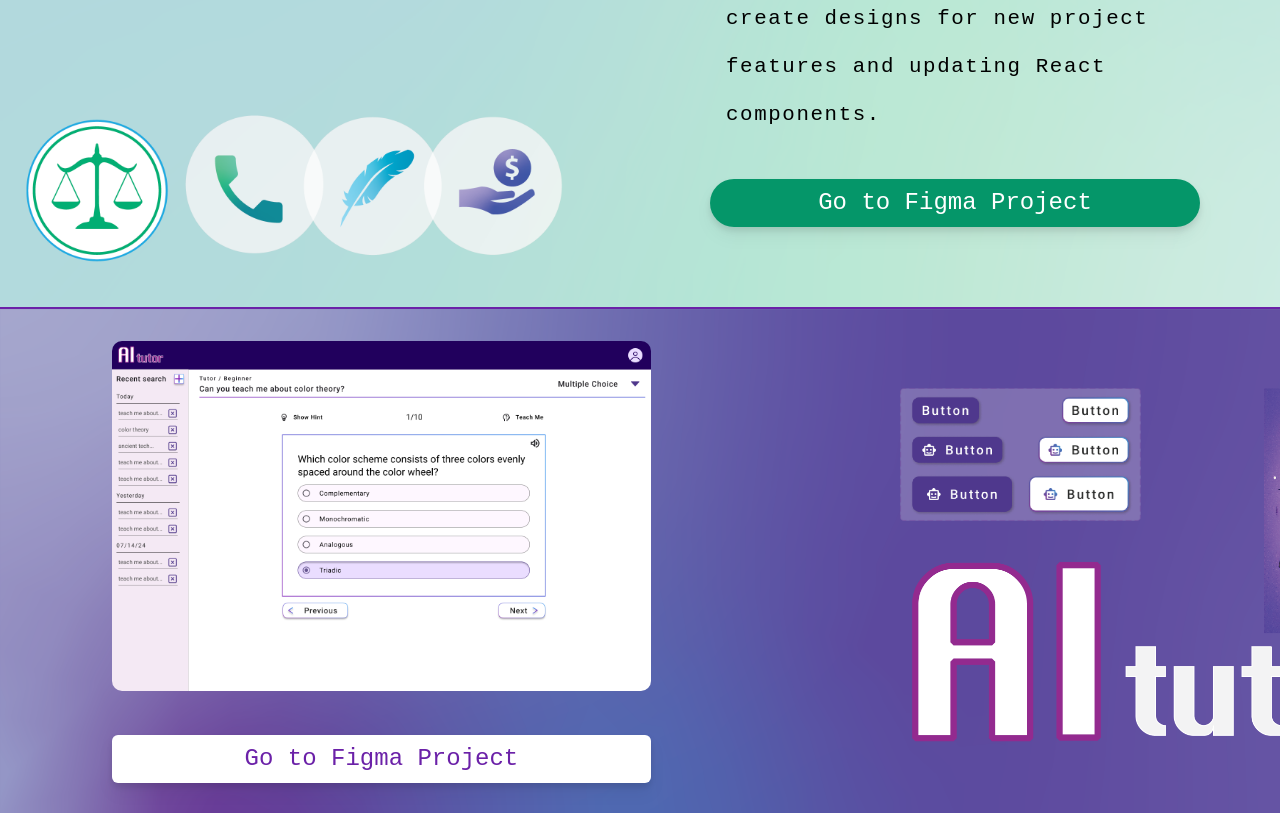
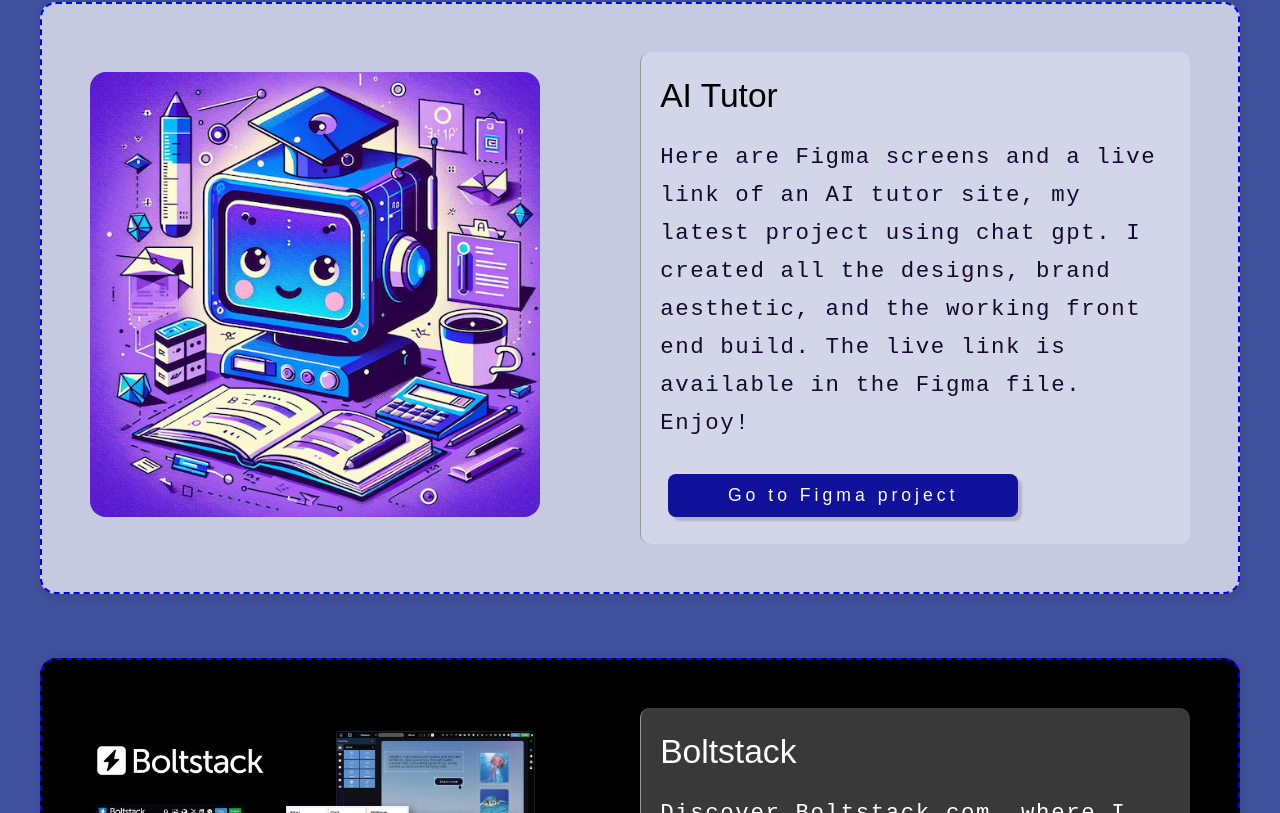
Before and after one commit to ShyFidelity/jillian_codes, a React (Create React App) app: page / in a window 1280 px wide. Shown: the part 1667-2480 px from the top of the page. Built offline with nearby package versions, Linux system fonts and the light colour scheme.

Commit message:
fixed bolstakc

```diff
--- a/src/App.js
+++ b/src/App.js
@@ -178,7 +178,9 @@ const App = () => {
             {" "}
             <h2 className="text-white pl-10">Work</h2>
           </div>
-          <div
+
+          <div className="weird-cards">
+          {/* <div
             className="legacy bg-white w-full flex flex-row justify-end items-end "
             style={{
               background: "rgb(143 141 193)",
@@ -208,8 +210,8 @@ const App = () => {
                 Go to Figma Project
               </a>
             </div>
-          </div>
-          <div
+          </div> */}
+          {/* <div
             className="AI w-full flex flex-row p-4 bg-center border-t-2 border-purple-800"
             style={{
               background: "rgb(143 141 193)",
@@ -234,9 +236,9 @@ const App = () => {
               </a>
             </div>
             <div className="flex flex-col"> </div>
-          </div>
+          </div> */}
 
-          <div className="Boltstack p-12 w-full bg-black p-5 flex flex-row border-t-2 border-t-white">
+          {/* <div className="Boltstack p-12 w-full bg-black p-5 flex flex-row border-t-2 border-t-white">
             <div
               className="w-100 flex flex-row p-20 bg-center"
               style={{
@@ -272,9 +274,9 @@ const App = () => {
                 </a>
               </div>
             </div>
-          </div>
+          </div> */}
 
-          <div className="w-full flex flex-col flex flex-col">
+          {/* <div className="w-full flex flex-col flex flex-col">
             <div
               className="w-100 p-20  border-b-4 border-b-[#82b068]  bg-center"
               style={{
@@ -389,15 +391,17 @@ const App = () => {
               </div>
             </div>
             </div>
-
+</div> */}
 
           </div>
 
-          {/* <Card
+           <Card
+           backgroundImg={LegacyBG}
             imgSrc={JillianGif}
             imgAlt="lawyer app"
             title="Legacy Architects"
-            info="Recent collaborative Figma project for estate planning lawyers."
+            info="  Recent project using Figma to create designs for new project
+                features and updating React components."
             link="https://www.figma.com/design/369OzhMUnxL4gwjOdFPaYy/Updated-App-Designs?node-id=225-106834&t=zRooO2IHEXvbEkVG-1"
             buttonText="Go to Figma project"
             style={{
@@ -408,26 +412,29 @@ const App = () => {
               borderRadius: "8px",
               textAlign: "center",
             }}
-          /> */}
+          />
 
-          {/* <Card
+    <Card
             imgSrc={AItutor}
             imgAlt="a cute pictuer of a computer talking about AI"
             title="AI Tutor"
             info="Here are Figma screens and a live link of an AI tutor site, my latest project using chat gpt. I created all the designs, brand aesthetic, and the working front end build. The live link is available in the Figma file. Enjoy!"
             link="https://www.figma.com/design/IFub1w2Bx04gq61DbCnyt5/AI-TUTOR?node-id=37-3088&t=aIfRkgyvpJaP4cUd-1"
             buttonText="Go to Figma project"
-          /> */}
-          {/* <Card
-            imgSrc={Boltstack}
+          />
+          <Card
+            imgSrc={BSbg}
+          backgroundColor={"#000"}
+          titleStyle={{color:'white'}}
+          infoStyle={{color:'white'}}
             imgAlt="a screenshot of a Boltstack website talking about AI"
             title="Boltstack"
             info="Discover Boltstack.com, where I led marketing efforts and front-end development. I created everything on this site from graphics to functionality and CSS media queries for a mobile-friendly design. Built on internal low-code software."
             link="https://boltstack-dev.softwarebbd.com/"
             buttonText="Go to site"
-          /> */}
+          />
 
-          {/* <Card
+          <Card
             imgSrc={Edqualis}
             imgAlt="a screenshot of a Boltstack website talking about AI"
             title="Edqualis"
@@ -435,14 +442,32 @@ const App = () => {
        Reskinned the entire application on live site to give a more modern look. My case study and live site log in are available to see here."
             link="https://www.figma.com/design/LYvcCqLYk36RPN5SPsIYQW/EdQualis-Case-Study?node-id=0-1&t=4QYqBJPuMpC4UyST-1"
             buttonText="Go to Figma"
-          /> */}
-          {/* <Card
+          />
+     <Card
             imgSrc={WonderInk}
+            backgroundImg={WiBG}
+            insideColor={"#f0f0e9"}
+
             title="WonderInk Application"
-            info="WonderInk is a learning management system for leaders, parents, and students. I revamped the front-end interface to align with brand recognition, taking the lead in design decisions. Additionally, I developed the parent portal as a vital link between parents, students, and youth leaders, fostering continuous engagement in learning. Username: jillian@softwarebb.com / Password: Church100!"
+            info="WonderInk is a learning management system for leaders, parents, and students. I revamped the front-end interface to align with brand recognition, taking the lead in design decisions. Additionally, I developed the parent portal as a vital link between parents, students, and youth leaders, fostering continuous engagement in learning. "
             link="https://app.wonderink.org/?"
-            buttonText="Go to Website"
-          /> */}
+            buttonText="Demo Upon Request"
+          />
+     <Card
+
+            imgSrc={WIgames}
+            backgroundColor={"#f0f0e9"}
+            insideColor={"#f0f0e9"}
+
+            title="Game Design"
+            info="      Additionally, I developed the
+                  parent portal as a vital link between parents, students, and
+                  youth leaders, fostering continuous engagement in learning. I
+                  created and designed learning games and graphics.
+                  Demo Upon request."
+            link="https://app.wonderink.org/?"
+            buttonText="Go to Figma"
+          />
 
           <div className="Text p-24">
             <div className="flex justify-center">
--- a/src/components/Card.css
+++ b/src/components/Card.css
@@ -7,18 +7,22 @@
 @import url("https://fonts.googleapis.com/css2?family=Monofett&family=Orbitron:wght@400..900&family=Share+Tech+Mono&display=swap");
 
 .card-container {
-  width: 960px;
-  max-width: 960px;
+  width: 1200px;
+  max-width: 1200px;
+
+  padding: 3rem;
+margin-top: 2rem;
   border-radius: 1rem;
-
+  background-size: cover;
+  background-repeat: no-repeat;
   display: flex;
   flex-direction: row;
+  justify-content: space-between;
   box-shadow: 2px 2px 6px 2px #2b2a2b24;
   background-color: rgba(252, 252, 252, 0.708);
-  height: fit-content;
+  height: 100%;
   border: blue 2px dashed;
-  padding: 2rem;
-  margin-bottom: 2rem;
+    margin-bottom: 2rem;
 }
 
 .card-title {
@@ -31,12 +35,13 @@
   display: flex;
   flex-direction: column;
   align-items: start;
-  width: 40%;
+
 }
 
 .card-info {
-  font-size: 1rem;
-  line-height: 1.5;
+  font-size: 1.4rem;
+  line-height: 1.7;
+
   margin: 0;
   align-items: flex-start;
   color: rgb(20, 9, 47);
@@ -45,6 +50,8 @@
 
 .card-desc {
   width: 50%;
+  gap: 1rem;
+
   background-color: rgba(255, 255, 255, 0.224);
   border-left: #999 solid 1px;
   padding: 1.2rem;
@@ -58,8 +65,8 @@
 
 .card-img {
   width: auto;
-  max-width: 350px;
-  max-height: 300px;
+  max-width: 450px;
+  max-height: 450px;
   border-radius: 1rem;
   margin-top: 20px;
 }
@@ -73,6 +80,7 @@
   max-width: 350px;
   background-color: #10129c;
   margin: 0.5rem;
+  margin-top: 1rem;
   padding: 0.5rem;
   border-radius: 0.5rem;
   display: flex;
--- a/src/components/Card.jsx
+++ b/src/components/Card.jsx
@@ -10,21 +10,27 @@ export const Card = ({
   info,
   buttonText,
   link,
+  backgroundImg,
+  backgroundColor,
+  insideColor,
+  titleStyle, // new prop for dynamic title styles
+  infoStyle   // new prop for dynamic paragraph styles
 }) => {
+
+  const backgroundStyle = backgroundImg
+    ? { backgroundImage: `url(${backgroundImg})` }
+    : { backgroundColor: backgroundColor };
+
 return (
-    <div className='card-container'>
-        <div className='card-inside'>
-
-        <img className='card-img' src={imgSrc}></img>
+  <div
+  style={backgroundStyle}    className='card-container'>
+   <div className='card-inside' >        <img className='card-img' src={imgSrc} alt={imgAlt}></img>
       </div>
-        <div className='card-desc'>
-        <h1 className='card-title'>{title}</h1>
-        <p className='card-info'>{info}</p>
-        <a className='card-btn' href={link} target='blank'>{buttonText}</a>
+      <div className='card-desc' style={{ backgroundColor: insideColor }}>
+      <h1 className='card-title' style={titleStyle}>{title}</h1> {/* dynamic title styles */}
+      <p className='card-info' style={infoStyle}>{info}</p> {/* dynamic paragraph styles */}
+        <a className='card-btn' href={link} target='_blank' rel="noreferrer">{buttonText}</a>
       </div>
-
-
   </div>
-
 )
 }
```
Also changed, not shown: 1 other file (tests, documents, lock files or other folders). Lines whose indentation alone changed are shown as unchanged.
